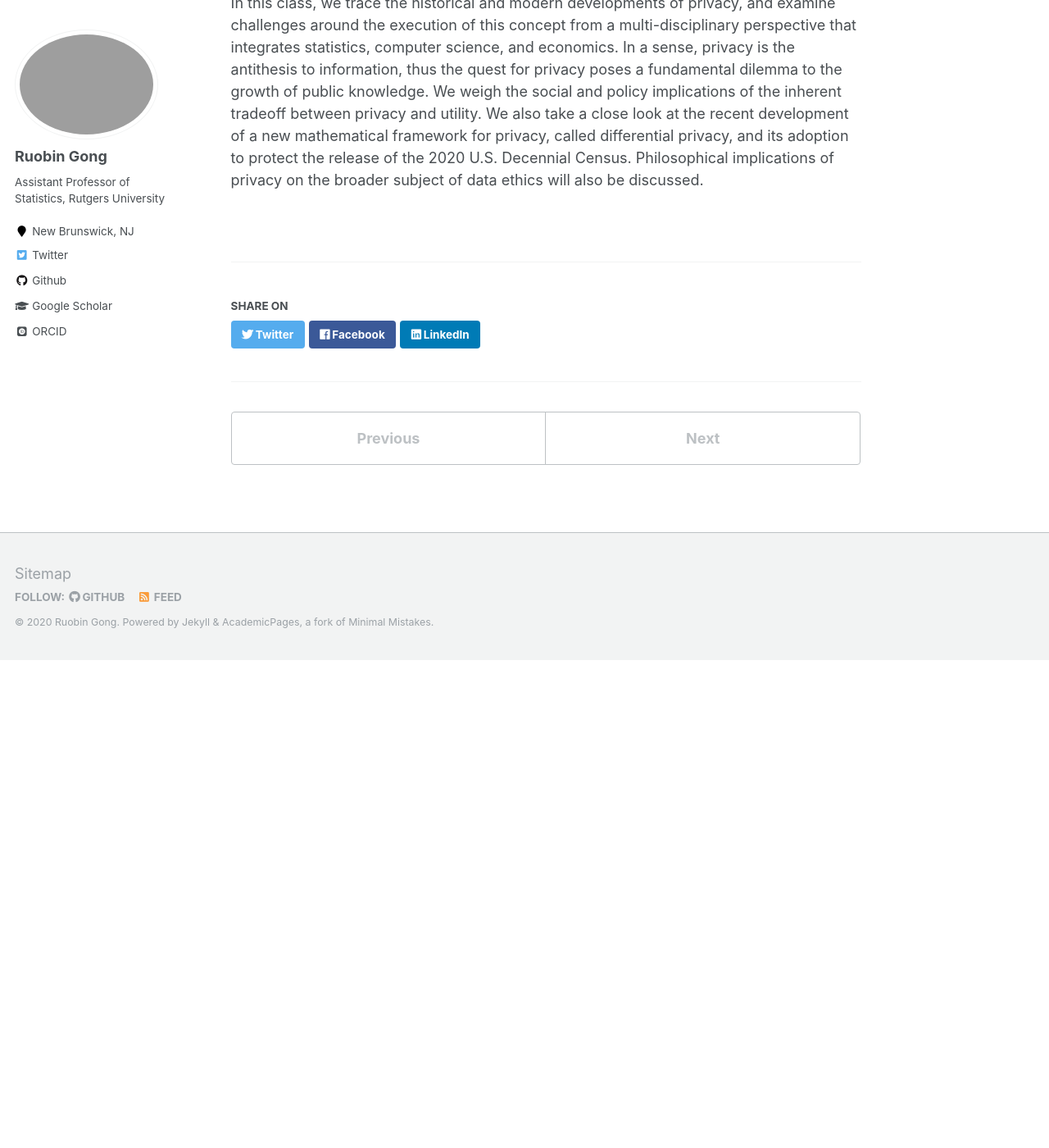
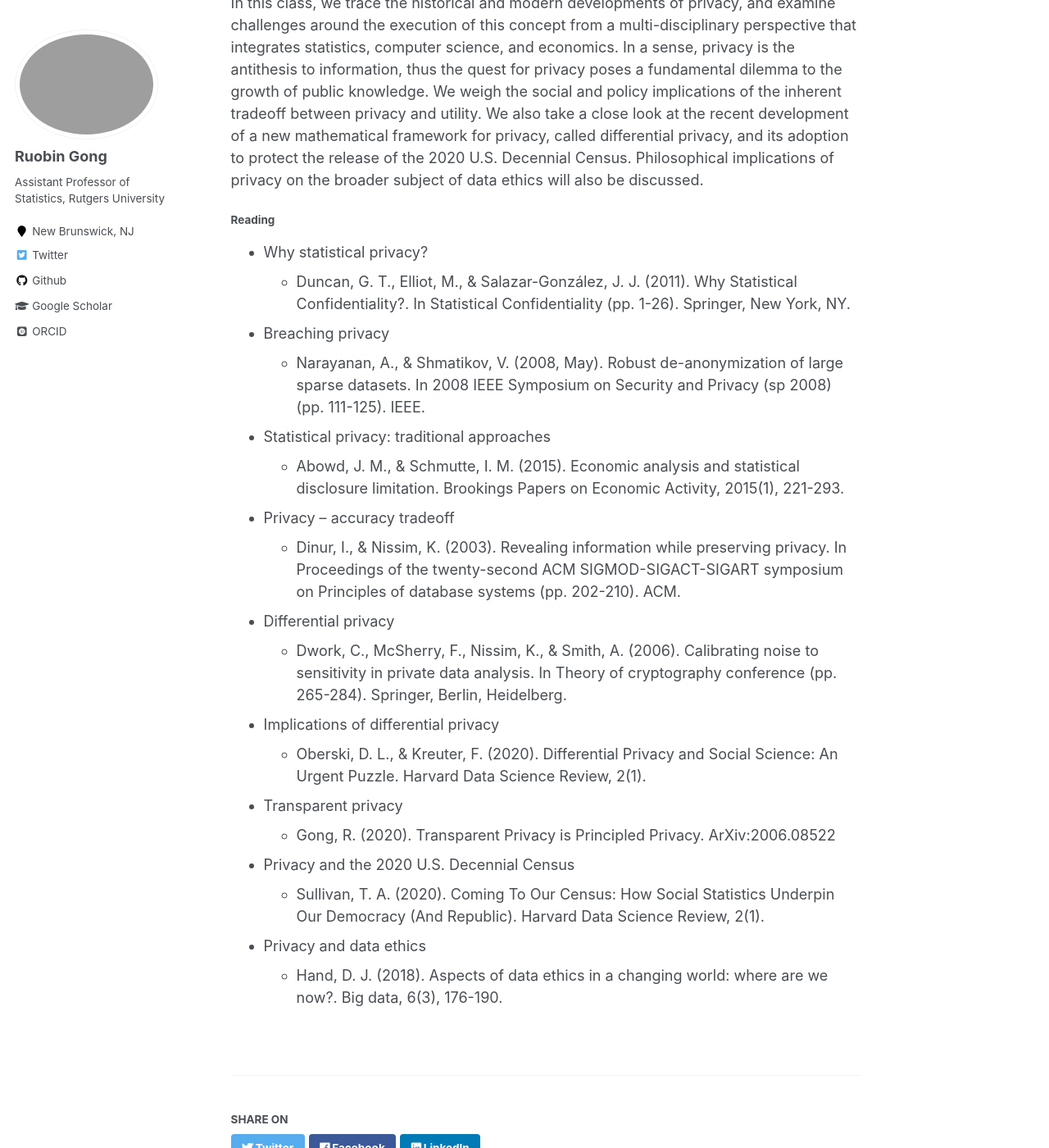
Before and after one commit to RuobinGong/RuobinGong.github.io, a Jekyll site: the page built from _teaching/byrne_privacy.md, in a window 1280 px wide and 1400 px high, scrolled down 595 px. Shown: the whole window at 82% size. Built offline with Jekyll 4.4.1, drawn with Linux system fonts in a browser that asks for light colours; some web fonts are replaced.

Commit message:
Update byrne_privacy.md

```diff
--- a/_teaching/byrne_privacy.md
+++ b/_teaching/byrne_privacy.md
@@ -17,3 +17,24 @@ location: "New Brunswick, NJ, USA"
 The digital world we live in produces an explosive amount of personal data on a daily basis. From demographic surveys to biomedical studies, and to user information from massive online platforms such as Facebook and Netflix, large-scale collections of human data are translated into open-source databases or formats accessible for scientific research, as they play a crucial part in informing our collective biological and social functioning. While data transparency is key to fostering public knowledge and improving research reproducibility, it poses the risk of exposing the confidential information of respondents, patients and clients, violating their privacy. What measures can we take as a society to ensure effective learning from data, while at the same time respecting individuals’ rightful claim to privacy?
 
 In this class, we trace the historical and modern developments of privacy, and examine challenges around the execution of this concept from a multi-disciplinary perspective that integrates statistics, computer science, and economics. In a sense, privacy is the antithesis to information, thus the quest for privacy poses a fundamental dilemma to the growth of public knowledge. We weigh the social and policy implications of the inherent tradeoff between privacy and utility. We also take a close look at the recent development of a new mathematical framework for privacy, called differential privacy, and its adoption to protect the release of the 2020 U.S. Decennial Census. Philosophical implications of privacy on the broader subject of data ethics will also be discussed.
+
+#### Reading
+
+* Why statistical privacy?
+  * Duncan, G. T., Elliot, M., & Salazar-González, J. J. (2011). Why Statistical Confidentiality?. In Statistical Confidentiality (pp. 1-26). Springer, New York, NY.
+* Breaching privacy
+  * Narayanan, A., & Shmatikov, V. (2008, May). Robust de-anonymization of large sparse datasets. In 2008 IEEE Symposium on Security and Privacy (sp 2008) (pp. 111-125). IEEE.
+* Statistical privacy: traditional approaches
+  * Abowd, J. M., & Schmutte, I. M. (2015). Economic analysis and statistical disclosure limitation. Brookings Papers on Economic Activity, 2015(1), 221-293.
+* Privacy – accuracy tradeoff
+  * Dinur, I., & Nissim, K. (2003). Revealing information while preserving privacy. In Proceedings of the twenty-second ACM SIGMOD-SIGACT-SIGART symposium on Principles of database systems (pp. 202-210). ACM.
+* Differential privacy
+  * Dwork, C., McSherry, F., Nissim, K., & Smith, A. (2006). Calibrating noise to sensitivity in private data analysis. In Theory of cryptography conference (pp. 265-284). Springer, Berlin, Heidelberg.
+* Implications of differential privacy
+  * Oberski, D. L., & Kreuter, F. (2020). Differential Privacy and Social Science: An Urgent Puzzle. Harvard Data Science Review, 2(1).
+* Transparent privacy
+  * Gong, R. (2020). Transparent Privacy is Principled Privacy. ArXiv:2006.08522
+* Privacy and the 2020 U.S. Decennial Census
+  * Sullivan, T. A. (2020). Coming To Our Census: How Social Statistics Underpin Our Democracy (And Republic). Harvard Data Science Review, 2(1).
+* Privacy and data ethics
+  * Hand, D. J. (2018). Aspects of data ethics in a changing world: where are we now?. Big data, 6(3), 176-190.
```
